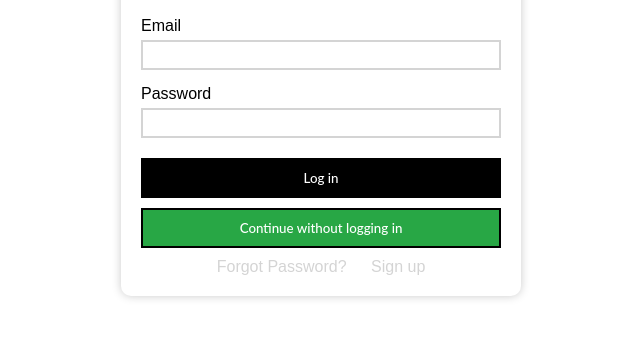
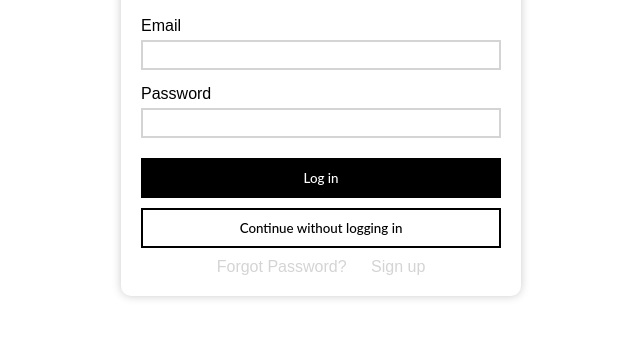
Before and after one commit to nathsuki73/Attendance-Tracker, a website: page main/renderer/views/login.html in a window 1280 px wide. Shown: the part 302-640 px from the top of the page, without its empty margins (319-959 px from the left). Drawn offline with Linux system fonts and the light colour scheme.

Commit message:
updated auth css

```diff
--- a/main/renderer/styles/auth.css
+++ b/main/renderer/styles/auth.css
@@ -132,11 +132,8 @@ button:hover {
 }
 
 #continue {
+  color: #000;
   display: block;
   margin: 10px auto 10px;
-  background: #28a745;
+  background: #ffffff;
 }
-
-#continue:hover {
-  background: #218838;
-}
```
